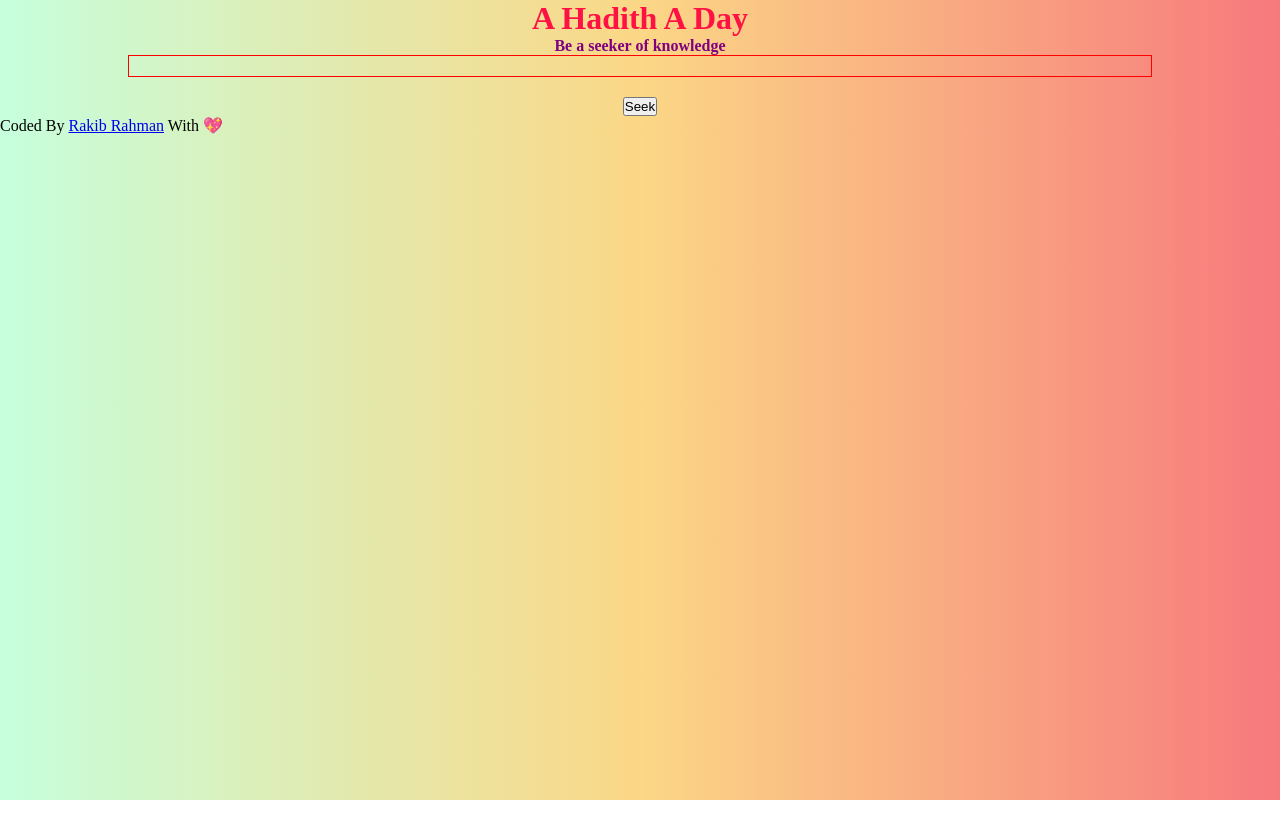
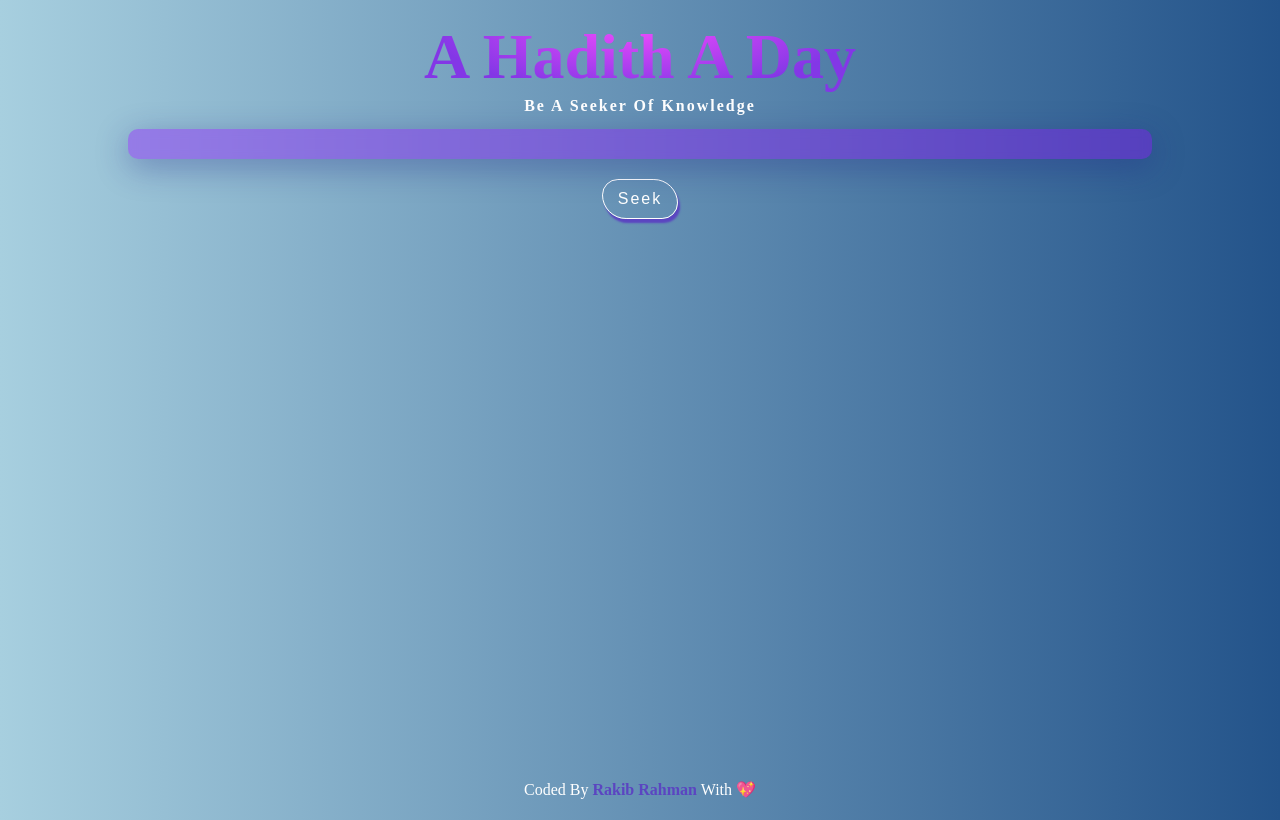
Before and after one commit to RakibRahman/a-hadith-a-day, a plain HTML site: page index.html in a window 1280 px wide. Drawn offline with Linux system fonts and the light colour scheme; no server answers.

Commit message:
styles updated

```diff
--- a/style.scss
+++ b/style.scss
@@ -3,58 +3,137 @@
   margin: 0;
   box-sizing: border-box;
 }
-:root {
-  --bg: linear-gradient(
-    to right,
-    rgb(198, 255, 221),
-    rgb(251, 215, 134),
-    rgb(247, 121, 125)
-  );
+
+body {
+  background: #a7cfdf;
+  background: -webkit-linear-gradient(to right, #a7cfdf 0%, #23538a 100%);
+  background: -moz-linear-gradient(to right, #a7cfdf 0%, #23538a 100%);
+  background: linear-gradient(to right, #a7cfdf 0%, #23538a 100%);
+  position: relative;
+  min-height: 100vh;
 }
-body {
-  background: var(--bg);
-  background-image: var(--bg);
-}
+
 #container {
+  margin-top: 20px;
   display: flex;
   justify-content: center;
   align-items: center;
   flex-direction: column;
   text-align: center;
+  padding-bottom: 2.5rem;
   h1 {
-    color: #f14;
+    font-size: 4rem;
+    background: #f94dff;
+    background: -webkit-radial-gradient(
+      ellipse farthest-side at top center,
+      #f94dff 0%,
+      #8337e6 100%
+    );
+    background: -moz-radial-gradient(
+      ellipse farthest-side at top center,
+      #f94dff 0%,
+      #8337e6 100%
+    );
+    background: radial-gradient(
+      ellipse farthest-side at top center,
+      #f94dff 0%,
+      #8337e6 100%
+    );
+    -webkit-background-clip: text;
+    -webkit-text-fill-color: transparent;
   }
   h4 {
-    color: purple;
+    margin-bottom: 10px;
+    color: #ffffff;
+    text-transform: capitalize;
+    line-height: 1.55;
+    letter-spacing: 2px;
   }
 
   #output {
-    padding: 10px 5px;
+    background: rgba(144, 19, 254, 0.4);
+    box-shadow: 0 8px 32px 0 rgba(31, 38, 135, 0.37);
+    backdrop-filter: blur(4px);
+    -webkit-backdrop-filter: blur(4px);
+    border-radius: 10px;
+    padding: 15px 5px;
     display: flex;
     flex-direction: column;
     justify-content: center;
     align-items: center;
     width: 80%;
     gap: 10px;
-    border: 1px solid red;
+    font-size: 1.3rem;
     .name {
+      font-weight: 900;
       color: #48b04d;
       font-size: 1.2rem;
     }
     .description {
-      font-size: 2rem;
+      color: #a7cfdf;
+      font-size: 1.5rem;
+      line-height: 1.65;
       font-weight: bold;
       width: 80%;
       text-align: center;
+    }
+    .info {
+      color: #ffffff;
     }
     .grade {
       color: #ffffff;
       padding: 6px 8px;
       background: #48b04d;
+      border-radius: 4px;
     }
   }
 }
 
 #btn {
-  margin-top: 20px;
+  font-size: 1rem;
+  border: 1px solid #ffffff;
+  color: #ffffff;
+  background: transparent;
+  padding: 10px 15px;
+  margin: 20px 0;
+  cursor: pointer;
+  letter-spacing: 2px;
+  border-radius: 33px 50px 33px 50px;
+  transition: all 0.3s;
+  box-shadow: 2px 4px 2px 0px #5b45c1;
 }
+#btn:hover {
+  border-radius: 4px;
+  background: linear-gradient(to bottom, #5b45c1, rgb(238, 99, 226));
+}
+footer {
+  position: absolute;
+  bottom: 0;
+  width: 100%;
+  height: 2.5rem;
+  color: white;
+  text-align: center;
+
+  a {
+    color: #5b45c1;
+    font-weight: bold;
+    text-decoration: none;
+  }
+}
+//media queries
+
+@media only screen and (max-width: 500px) {
+  #container {
+    h1 {
+      font-size: 3rem;
+    }
+    #output {
+      .description {
+        font-size: 1rem;
+      }
+      .info {
+        font-size: 0.8rem;
+      }
+    }
+  }
+}
```
Also changed, not shown: css/style.css, 1 other file.
